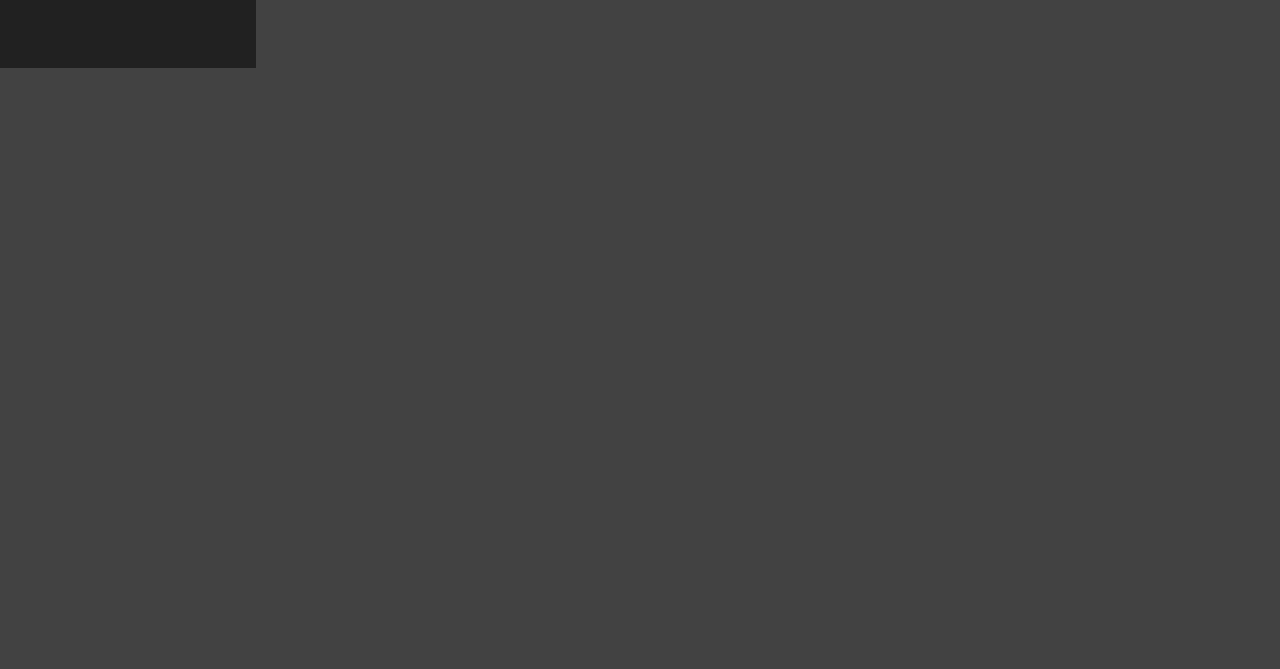
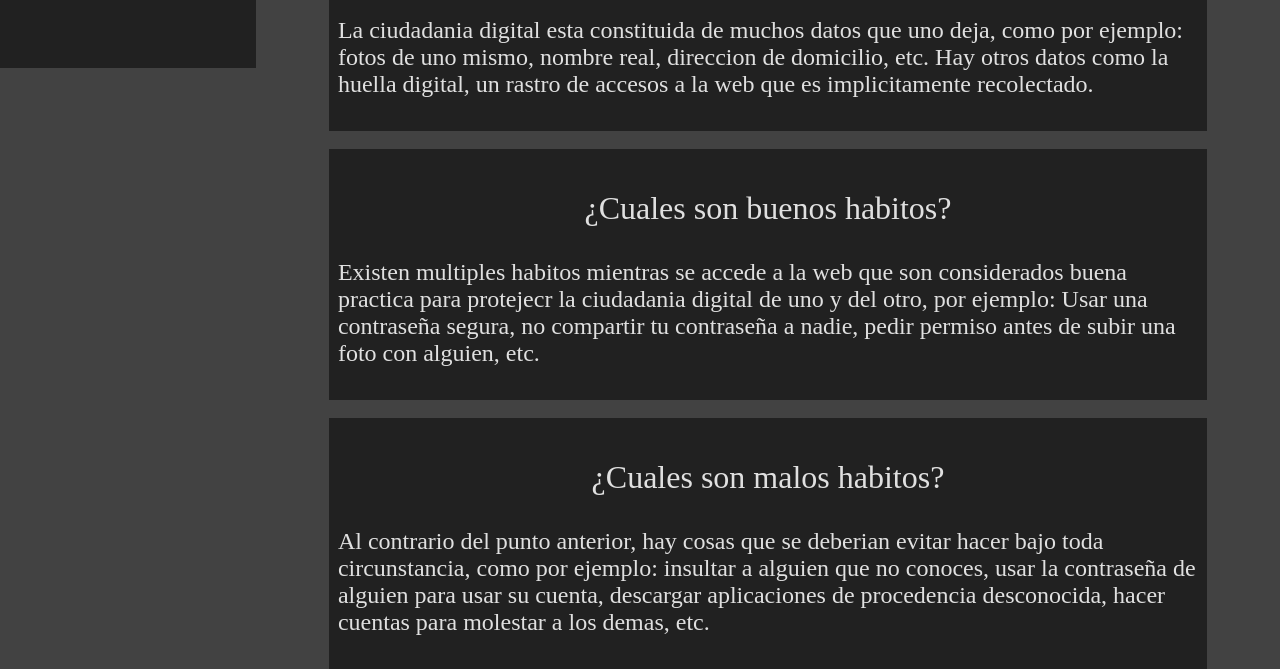
Before and after one commit to ciudigital/ciudigital.github.io, a plain HTML site: page index.html in a window 1280 px wide. Shown: the part 732-1401 px from the top of the page. Before the commit the page ends 928 px from the top, so only its background shows below. Drawn offline with Linux system fonts and the light colour scheme.

Commit message:
fuckfuckfuckfuck

```diff
--- a/index.css
+++ b/index.css
@@ -65,4 +65,5 @@ background-color: #212121;
 
 #content_text {
     color: #E0E0E0;
+    font-size: 24px;
 }
--- a/index.html
+++ b/index.html
@@ -16,7 +16,8 @@
             <p id="sidebar_title">Ciudadania digital</p>
             <button class="sidebar_item" onclick="location.href='#content_1'">¿Que es?</button>
             <button class="sidebar_item" onclick="location.href='#content_2'">Utilidad</button>
-            <button class="sidebar_item" onclick="location.href='#content_3'">Datos</button>
+            <button class="sidebar_item" onclick="location.href='#content_3'">Buenas practicas</button>
+            <button class="sidebar_item" onclick="location.href='#content_3'">Malas practicas</button>
         </div>
 
         <div id="main_content">
@@ -45,7 +46,29 @@
                 <p id="content_title">¿Que datos pueden tener de mi?</p>
                 <p id="content_text">
                     La ciudadania digital esta constituida de muchos datos que uno deja, como por ejemplo:
-                    fotos de uno mismo, nombre real, direccion de domicilio,
+                    fotos de uno mismo, nombre real, direccion de domicilio, etc.
+                    Hay otros datos como la huella digital, un rastro de accesos a la web que es implicitamente
+                    recolectado.
+                </p>
+            </div>
+
+            <div id="content_3" class="content_section">
+                <p id="content_title">¿Cuales son buenos habitos?</p>
+                <p id="content_text">
+                    Existen multiples habitos mientras se accede a la web que son considerados
+                    buena practica para protejecr la ciudadania digital de uno y del otro,
+                    por ejemplo: Usar una contraseña segura, no compartir tu contraseña a nadie,
+                    pedir permiso antes de subir una foto con alguien, etc.
+                </p>
+            </div>
+
+            <div id="content_4" class="content_section">
+                <p id="content_title">¿Cuales son malos habitos?</p>
+                <p id="content_text">
+                    Al contrario del punto anterior, hay cosas que se deberian
+                    evitar hacer bajo toda circunstancia, como por ejemplo:
+                    insultar a alguien que no conoces, usar la contraseña de alguien para usar su cuenta,
+                    descargar aplicaciones de procedencia desconocida, hacer cuentas para molestar a los demas, etc.
                 </p>
             </div>
 
```
